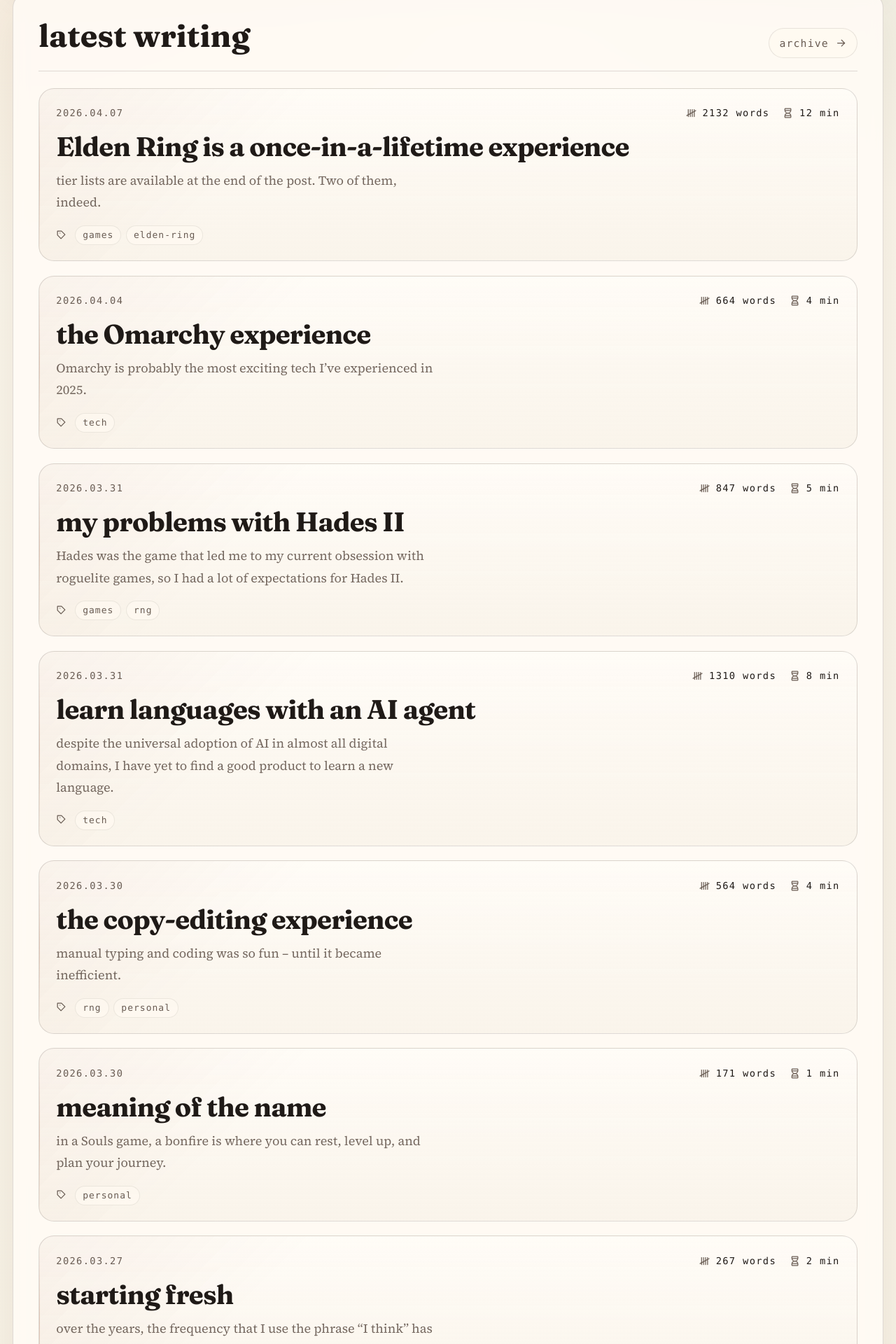
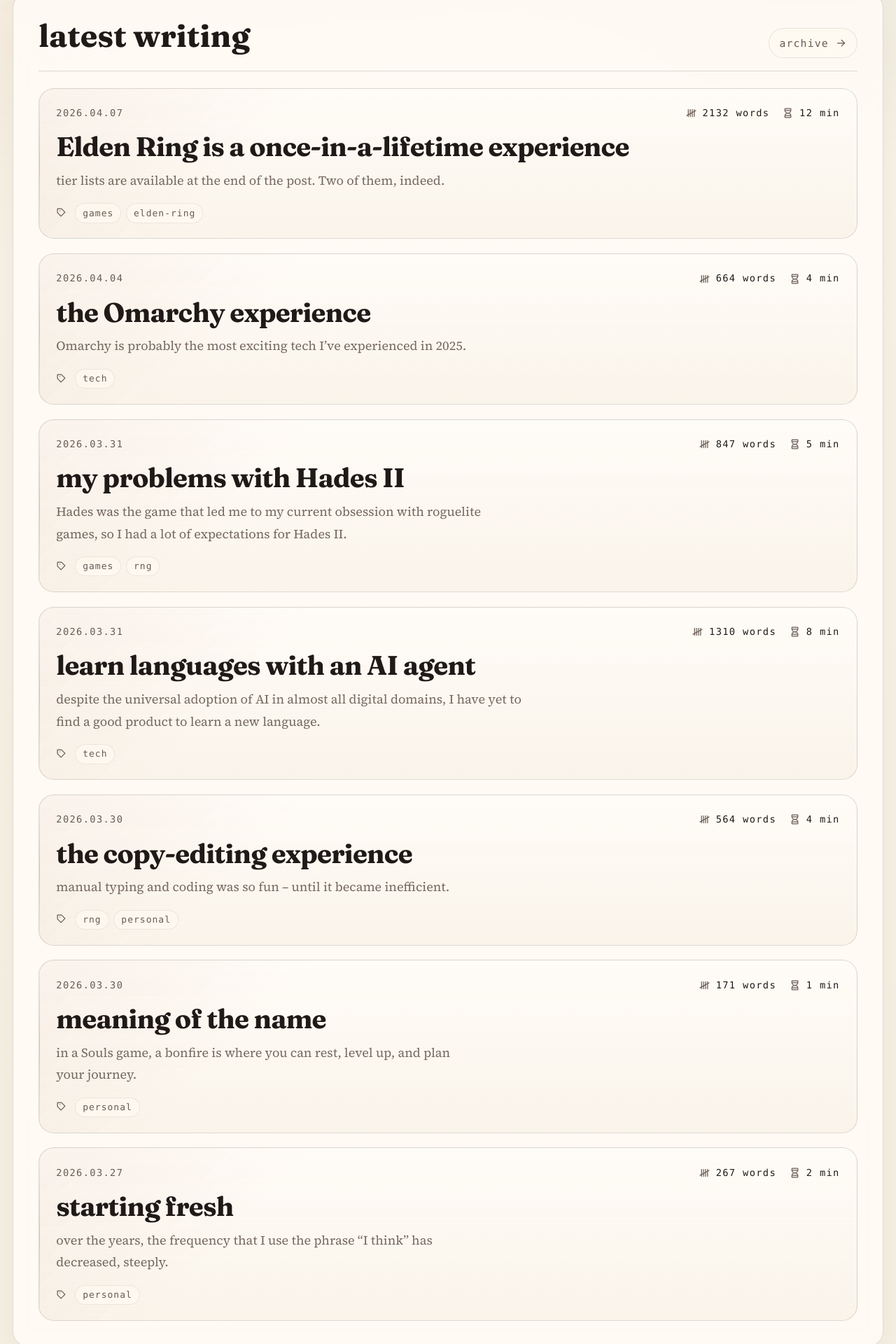
Before and after one commit to vkhangpham/vkhangpham.github.io, a Jekyll site: the page built from index.md, in a window 1280 px wide. Shown: the part 587-2507 px from the top of the page at 70% size. Built offline with Jekyll 4.4.1, drawn with Linux system fonts in a browser that asks for light colours.

Commit message:
update text wrap for excerpt

```diff
--- a/assets/css/site.css
+++ b/assets/css/site.css
@@ -660,9 +660,10 @@ pre code {
 }
 
 .post-card-excerpt {
-  max-width: 58ch;
+  max-width: min(100%, 70ch);
   color: var(--muted-stronger);
   line-height: 1.75;
+  text-wrap: pretty;
 }
 
 .post-card-footer {
```
